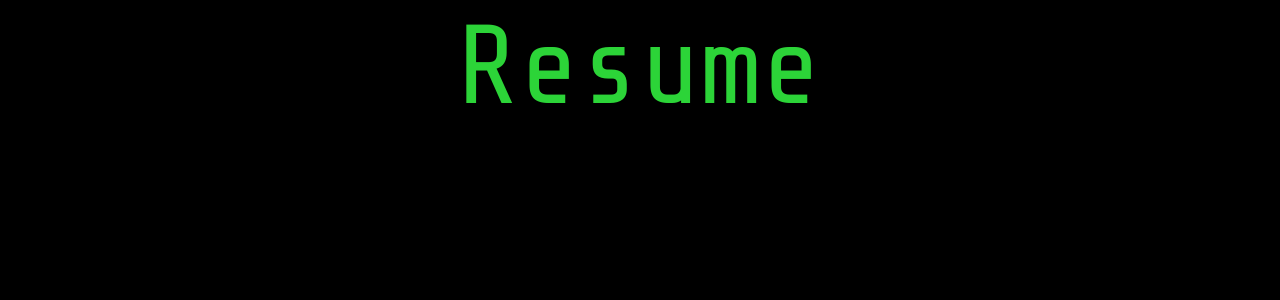
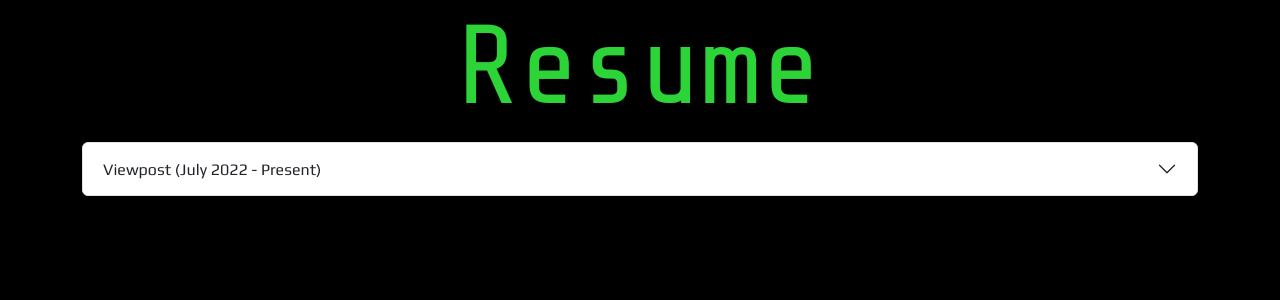
Before and after one commit to ttse76/timothymtse-site, a Next.js app: page /resume in a window 1280 px wide. Shown: the top 300 px of the page. Built offline with nearby package versions, Linux system fonts and the light colour scheme.

Commit message:
added resume item

```diff
--- a/pages/resume/index.js
+++ b/pages/resume/index.js
@@ -1,10 +1,16 @@
+import Accordion from 'react-bootstrap/Accordion';
 import Container from 'react-bootstrap/Container';
 import Row from 'react-bootstrap/Row';
 import Col from 'react-bootstrap/Col';
 
 import PageWrapper from "components/document/PageWrapper";
+import ResumeItem from 'components/elements/ResumeItem';
 
-export default function Resume() {
+export default function Resume({ resume }) {
+
+  const items = resume.map((resumeItem, index) => {
+    return <ResumeItem {...resumeItem} eventKey={index} key={index} />
+  });
 
   return (
     <PageWrapper title="Resume">
@@ -14,7 +20,31 @@ export default function Resume() {
             <h1 className="page-header">Resume</h1>
           </Col>
         </Row>
+        <Row>
+          <Col>
+            <Accordion>
+              {items}
+            </Accordion>
+          </Col>
+        </Row>
       </Container>
     </PageWrapper>
   )
 }
+
+export async function getStaticProps() {
+  const resume = [
+    {
+      company: 'Viewpost',
+      startMonth: 'July',
+      startYear: '2022',
+      highlights: 'Working on viewpost'
+    }
+  ];
+
+  return {
+    props: {
+      resume
+    }
+  }
+}
--- /dev/null
+++ b/src/components/elements/ResumeItem/index.js
@@ -0,0 +1,20 @@
+import Accordion from 'react-bootstrap/Accordion';
+
+export default function ResumeItem({
+  company,
+  startMonth,
+  startYear,
+  endMonth,
+  endYear,
+  highlights,
+  eventKey}) {
+    const time = endMonth ? `${company} (${startMonth} ${startYear} - ${endMonth} ${endYear})` : `${company} (${startMonth} ${startYear} - Present)`
+    return (
+      <Accordion.Item eventKey={eventKey}>
+        <Accordion.Header>{time}</Accordion.Header>
+        <Accordion.Body>
+          {highlights}
+        </Accordion.Body>
+      </Accordion.Item>
+    );
+}
```
